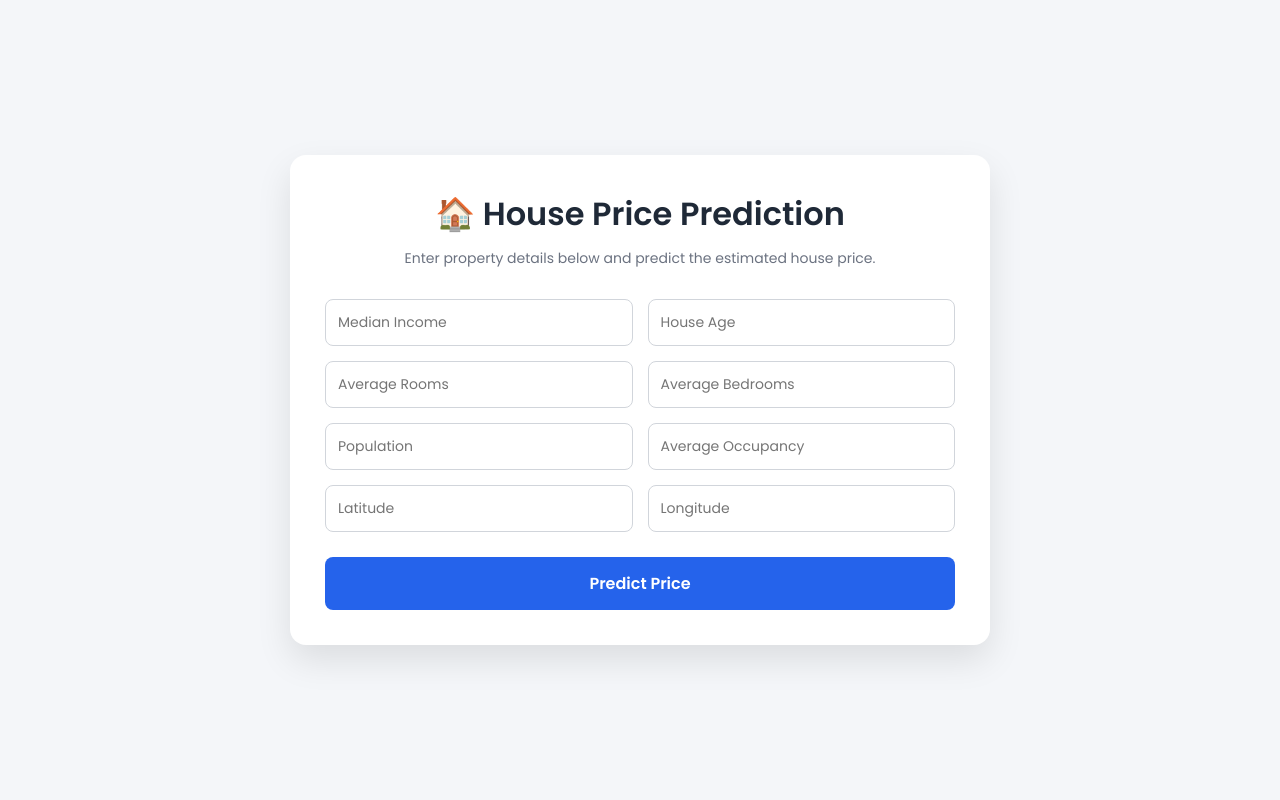
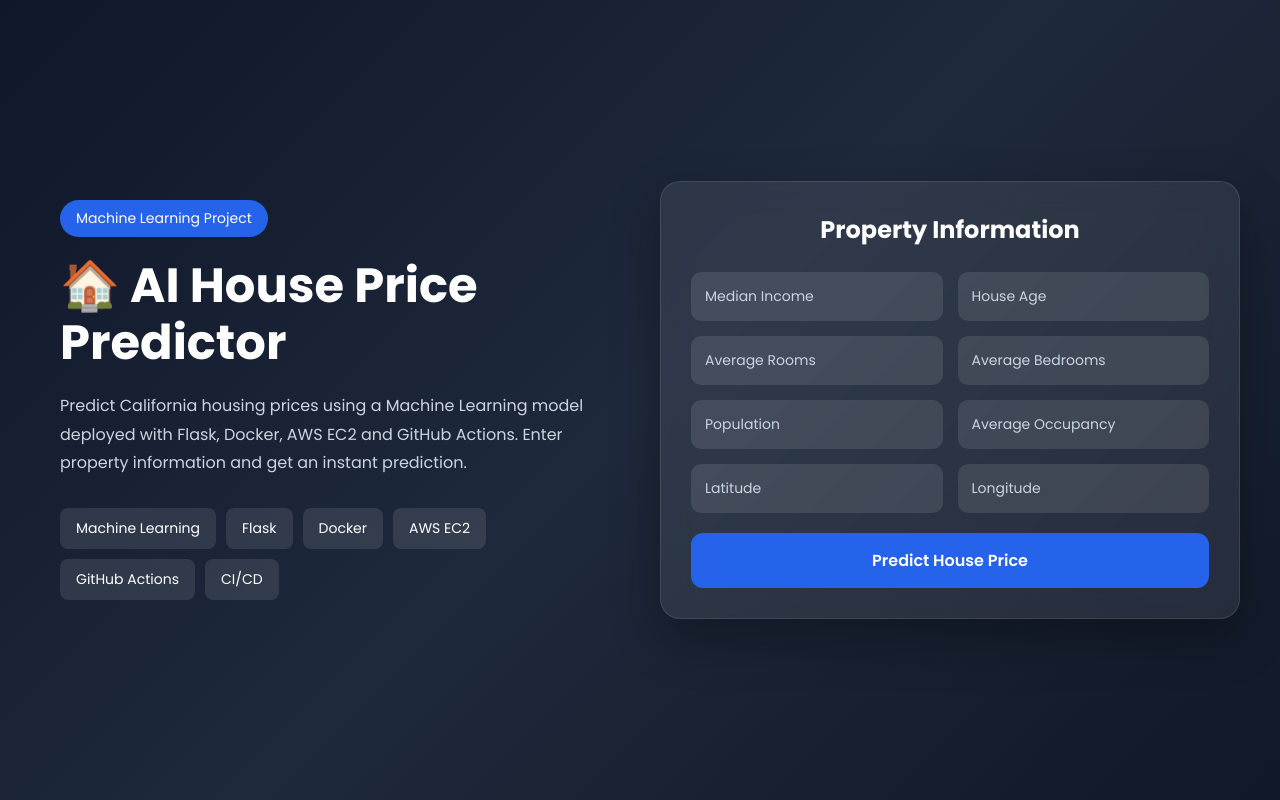
Before and after one commit to mahmoudnajdy/Production-Ready-End-to-End-Machine-Learning-Project-with-Flask-Docker-GitHub-Actions, a Flask app: page / in a window 1280 px wide. Run offline with Flask 3, Linux system fonts and the light colour scheme; parts of the project's set-up code (start-up, migrations or seed data) failed here and were passed over.

Commit message:
after changing html

```diff
--- a/templates/home.html
+++ b/templates/home.html
@@ -1,137 +1,234 @@
+<!DOCTYPE html>
 
-<!DOCTYPE html>
 <html lang="en">
-
 <head>
     <meta charset="UTF-8">
     <meta name="viewport" content="width=device-width, initial-scale=1.0">
-    <title>Boston House Price Prediction</title>
+    <title>AI House Price Predictor</title>
 
-    <link href="https://fonts.googleapis.com/css2?family=Poppins:wght@300;400;500;600&display=swap" rel="stylesheet">
+
+<link href="https://fonts.googleapis.com/css2?family=Poppins:wght@300;400;500;600;700&display=swap" rel="stylesheet">
 
 <style>
-        * {
-            margin: 0;
-            padding: 0;
-            box-sizing: border-box;
-            font-family: 'Poppins', sans-serif;
+
+    *{
+        margin:0;
+        padding:0;
+        box-sizing:border-box;
+        font-family:'Poppins',sans-serif;
     }
 
-        body {
-            background: #f4f6f9;
-            min-height: 100vh;
-            display: flex;
-            justify-content: center;
-            align-items: center;
-            padding: 40px;
+    body{
+        min-height:100vh;
+        background:linear-gradient(
+            135deg,
+            #0f172a,
+            #1e293b,
+            #111827
+        );
+        display:flex;
+        justify-content:center;
+        align-items:center;
+        padding:30px;
+        color:white;
     }
 
-        .container {
-            background: white;
-            width: 100%;
-            max-width: 700px;
-            padding: 35px;
-            border-radius: 16px;
-            box-shadow: 0 15px 35px rgba(0, 0, 0, 0.1);
+    .main-container{
+        width:100%;
+        max-width:1200px;
+        display:grid;
+        grid-template-columns:1fr 1fr;
+        gap:40px;
+        align-items:center;
     }
 
-        h1 {
-            text-align: center;
-            margin-bottom: 10px;
-            color: #1f2937;
+    .left-section{
+        padding:20px;
     }
 
-        .subtitle {
-            text-align: center;
-            color: #6b7280;
-            margin-bottom: 30px;
-            font-size: 14px;
+    .badge{
+        display:inline-block;
+        background:#2563eb;
+        padding:8px 16px;
+        border-radius:30px;
+        font-size:14px;
+        margin-bottom:20px;
     }
 
-        .form-grid {
-            display: grid;
-            grid-template-columns: repeat(auto-fit, minmax(220px, 1fr));
-            gap: 15px;
+    .title{
+        font-size:3rem;
+        line-height:1.2;
+        margin-bottom:20px;
     }
 
-        input {
-            width: 100%;
-            padding: 12px;
-            border: 1px solid #d1d5db;
-            border-radius: 8px;
-            font-size: 14px;
-            transition: 0.3s;
+    .description{
+        color:#cbd5e1;
+        line-height:1.8;
+        margin-bottom:30px;
     }
 
-        input:focus {
-            border-color: #2563eb;
-            outline: none;
-            box-shadow: 0 0 8px rgba(37, 99, 235, 0.2);
+    .tech-stack{
+        display:flex;
+        flex-wrap:wrap;
+        gap:10px;
     }
 
-        button {
-            width: 100%;
-            margin-top: 25px;
-            padding: 14px;
-            background: #2563eb;
-            color: white;
-            border: none;
-            border-radius: 8px;
-            font-size: 16px;
-            font-weight: 600;
-            cursor: pointer;
-            transition: 0.3s;
+    .tech{
+        background:rgba(255,255,255,0.1);
+        padding:10px 16px;
+        border-radius:8px;
+        font-size:14px;
     }
 
-        button:hover {
-            background: #1d4ed8;
+    .form-card{
+        background:rgba(255,255,255,0.08);
+        backdrop-filter:blur(15px);
+        border:1px solid rgba(255,255,255,0.1);
+        padding:30px;
+        border-radius:20px;
+        box-shadow:0 20px 50px rgba(0,0,0,0.3);
     }
 
-        .prediction-box {
-            margin-top: 25px;
-            padding: 15px;
-            text-align: center;
-            border-radius: 10px;
-            background: #eff6ff;
-            color: #1e40af;
-            font-weight: 600;
+    .form-card h2{
+        margin-bottom:25px;
+        text-align:center;
     }
 
-        @media(max-width:600px) {
-            .container {
-                padding: 25px;
+    .form-grid{
+        display:grid;
+        grid-template-columns:repeat(2,1fr);
+        gap:15px;
+    }
+
+    input{
+        width:100%;
+        padding:14px;
+        border:none;
+        border-radius:10px;
+        background:rgba(255,255,255,0.1);
+        color:white;
+        font-size:14px;
+    }
+
+    input::placeholder{
+        color:#cbd5e1;
+    }
+
+    input:focus{
+        outline:none;
+        border:1px solid #3b82f6;
+    }
+
+    button{
+        width:100%;
+        margin-top:20px;
+        padding:15px;
+        border:none;
+        border-radius:12px;
+        background:#2563eb;
+        color:white;
+        font-size:16px;
+        font-weight:600;
+        cursor:pointer;
+        transition:0.3s;
+    }
+
+    button:hover{
+        background:#1d4ed8;
+        transform:translateY(-2px);
+    }
+
+    .prediction-box{
+        margin-top:20px;
+        padding:15px;
+        text-align:center;
+        background:rgba(34,197,94,0.2);
+        border:1px solid rgba(34,197,94,0.4);
+        border-radius:10px;
+        color:#86efac;
+        font-weight:600;
+    }
+
+    @media(max-width:900px){
+
+        .main-container{
+            grid-template-columns:1fr;
+        }
+
+        .title{
+            font-size:2.2rem;
+        }
+
+        .form-grid{
+            grid-template-columns:1fr;
         }
     }
+
 </style>
+
+
 </head>
 
 <body>
 
-    <div class="container">
+<div class="main-container">
 
-        <h1>🏠 House Price Prediction</h1>
 
-        <p class="subtitle">
-            Enter property details below and predict the estimated house price.
+<div class="left-section">
+
+    <div class="badge">
+        Machine Learning Project
+    </div>
+
+    <h1 class="title">
+        🏠 AI House Price Predictor
+    </h1>
+
+    <p class="description">
+        Predict California housing prices using a Machine Learning model
+        deployed with Flask, Docker, AWS EC2 and GitHub Actions.
+        Enter property information and get an instant prediction.
     </p>
+
+    <div class="tech-stack">
+        <div class="tech">Machine Learning</div>
+        <div class="tech">Flask</div>
+        <div class="tech">Docker</div>
+        <div class="tech">AWS EC2</div>
+        <div class="tech">GitHub Actions</div>
+        <div class="tech">CI/CD</div>
+    </div>
+
+</div>
+
+<div class="form-card">
+
+    <h2>Property Information</h2>
 
     <form action="{{ url_for('predict') }}" method="post">
 
         <div class="form-grid">
 
             <input type="text" name="MedInc" placeholder="Median Income" required>
+
             <input type="text" name="HouseAge" placeholder="House Age" required>
+
             <input type="text" name="AveRooms" placeholder="Average Rooms" required>
+
             <input type="text" name="AveBedrms" placeholder="Average Bedrooms" required>
+
             <input type="text" name="Population" placeholder="Population" required>
+
             <input type="text" name="AveOccup" placeholder="Average Occupancy" required>
+
             <input type="text" name="Latitude" placeholder="Latitude" required>
+
             <input type="text" name="Longitude" placeholder="Longitude" required>
 
         </div>
 
         <button type="submit">
-                Predict Price
+            Predict House Price
         </button>
 
     </form>
@@ -144,6 +241,8 @@
 
 </div>
 
+
+</div>
+
 </body>
-
 </html>
```
Lines whose indentation alone changed are shown as unchanged.
